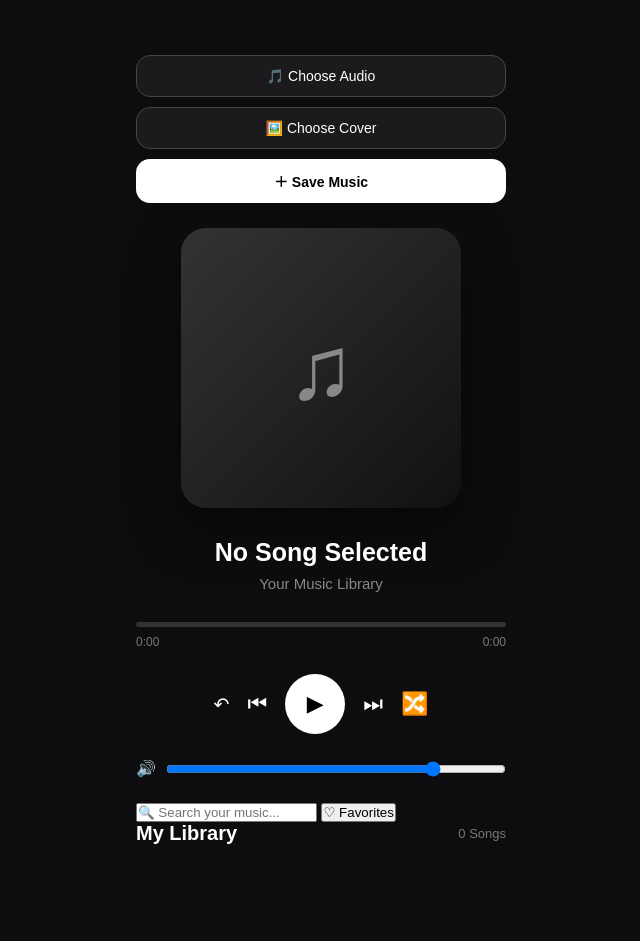
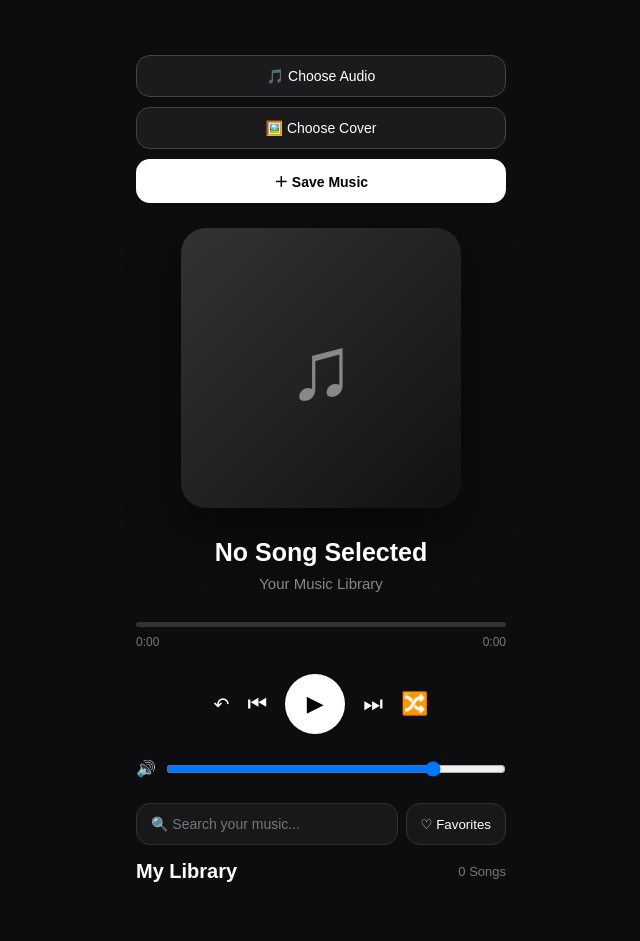
Before and after one commit to zihad202/Daruchini-s-Melody, a plain HTML site: page index.html in a window 1280 px wide. Shown: the whole page, without its empty margins (319-959 px from the left). Drawn offline with Linux system fonts and the light colour scheme.

Commit message:
Add styles for library tools and search input

```diff
--- a/style.css
+++ b/style.css
@@ -529,3 +529,71 @@ body {
 #repeatBtn {
     font-size: 19px;
 }
+
+.library-tools {
+
+    display: flex;
+
+    gap: 8px;
+
+    margin-bottom: 15px;
+
+}
+
+
+#searchInput {
+
+    flex: 1;
+
+    min-width: 0;
+
+    padding: 12px 14px;
+
+    border: 1px solid #333;
+
+    border-radius: 14px;
+
+    outline: none;
+
+    background: #18181b;
+
+    color: white;
+
+    font-size: 14px;
+
+}
+
+
+#searchInput::placeholder {
+
+    color: #777;
+
+}
+
+
+#favoriteFilter {
+
+    padding: 0 14px;
+
+    border: 1px solid #333;
+
+    border-radius: 14px;
+
+    background: #18181b;
+
+    color: white;
+
+    cursor: pointer;
+
+    white-space: nowrap;
+
+}
+
+
+#favoriteFilter.active {
+
+    background: white;
+
+    color: black;
+
+}
```
